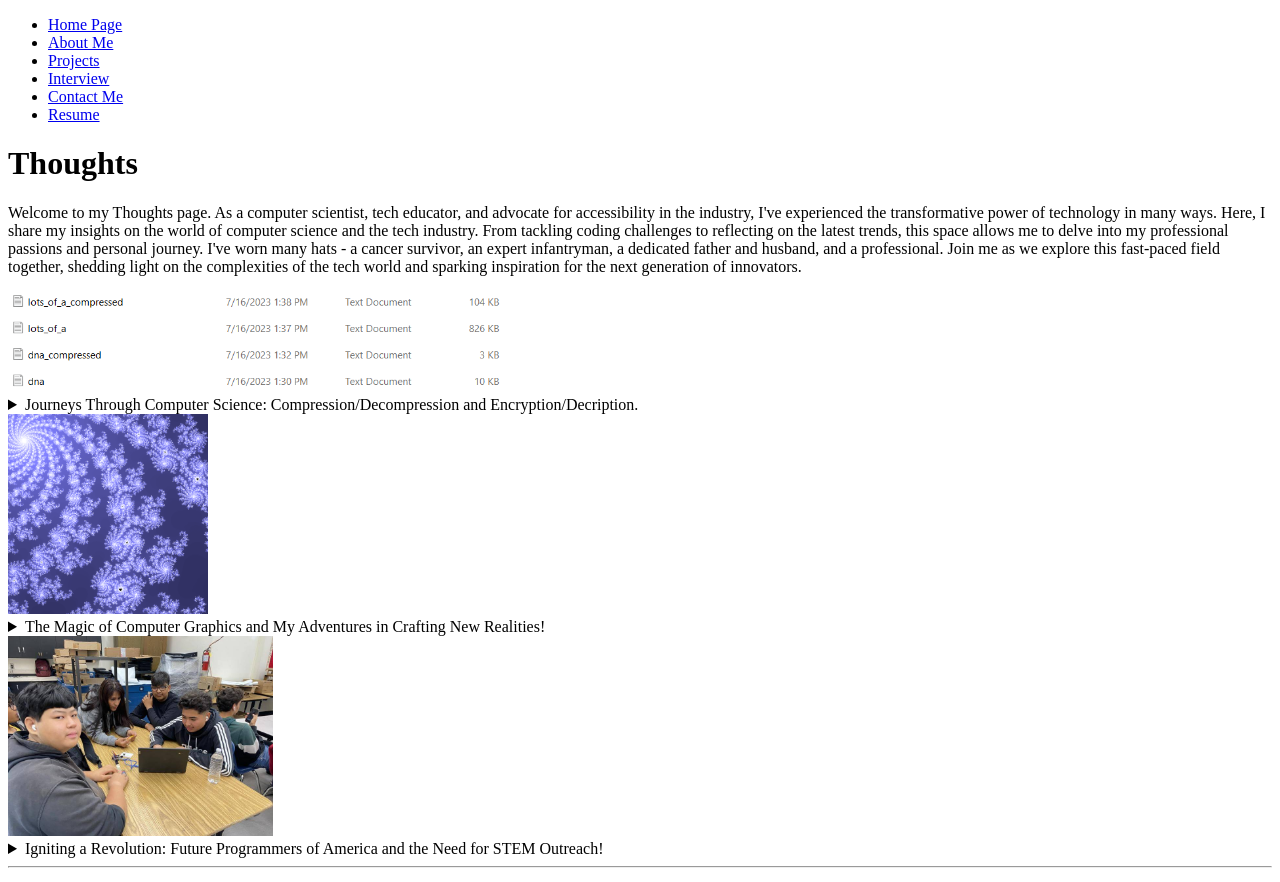
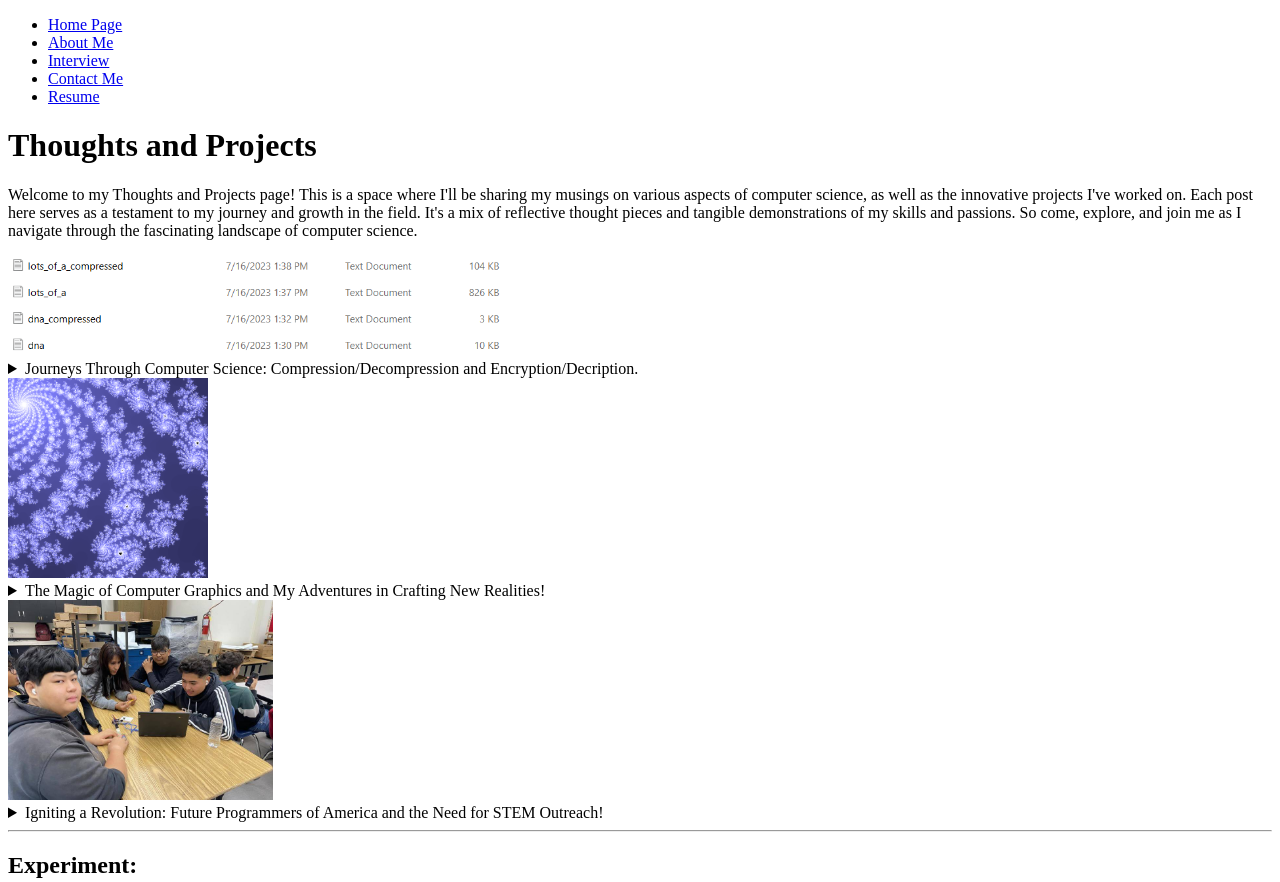
Before and after one commit to MathElderGod/CSE134B-SS1-HW2, a plain HTML site: page other_pages/thoughts-and-projects.html in a window 1280 px wide. Shown: the top 882 px of the page. Drawn offline with Linux system fonts and the light colour scheme.

Commit message:
combined thoughts and projects page, as they overlapped too much. HTML exploration done.

```diff
--- a/other_pages/thoughts.html
+++ b/other_pages/thoughts-and-projects.html
@@ -21,7 +21,6 @@
         <ul>
             <li class="page"><a href="/index.html">Home Page</a></li>
             <li class="page"><a href="/other_pages/about.html">About Me</a></li>
-            <li class="page"><a href="/other_pages/projects.html">Projects</a></li>
             <li class="page"><a href="/other_pages/interview.html">Interview</a></li>
             <li class="page"><a href="/other_pages/contact.html">Contact Me</a></li>
             <li class="page"><a href="/other_pages/resume.html">Resume</a></li>
@@ -29,22 +28,14 @@
     </nav>
     <main>
         <header>
-            <h1>Thoughts</h1>
-            <p>Welcome to my Thoughts page. As a computer scientist, tech educator, and advocate for accessibility in
-                the industry,
-                I've experienced the transformative power of technology in many ways. Here, I share my insights on the
-                world of computer
-                science and the tech industry.
-
-                From tackling coding challenges to reflecting on the latest trends, this space allows me to delve into
-                my professional
-                passions and personal journey. I've worn many hats - a cancer survivor, an expert infantryman, a
-                dedicated father and
-                husband, and a professional.
-
-                Join me as we explore this fast-paced field together, shedding light on the complexities of the tech
-                world and sparking
-                inspiration for the next generation of innovators.</p>
+            <h1>Thoughts and Projects</h1>
+            <p>Welcome to my Thoughts and Projects page! This is a space where I'll be sharing my musings on various
+                aspects of
+                computer science, as well as the innovative projects I've worked on. Each post here serves as a
+                testament to my journey
+                and growth in the field. It's a mix of reflective thought pieces and tangible demonstrations of my
+                skills and passions.
+                So come, explore, and join me as I navigate through the fascinating landscape of computer science.</p>
         </header>
         <div id="left-container">
             <img src="/assets/images/compression_picture.png" alt="picture of a compression example" height="100"
```
Also changed, not shown: index.html (+1 -2 lines), other_pages/about.html (+1 -2 lines), other_pages/contact.html (+1 -2 lines), other_pages/interview.html (+1 -2 lines), other_pages/projects.html (deleted, +0 -27 lines), other_pages/resume.html (+1 -2 lines).
